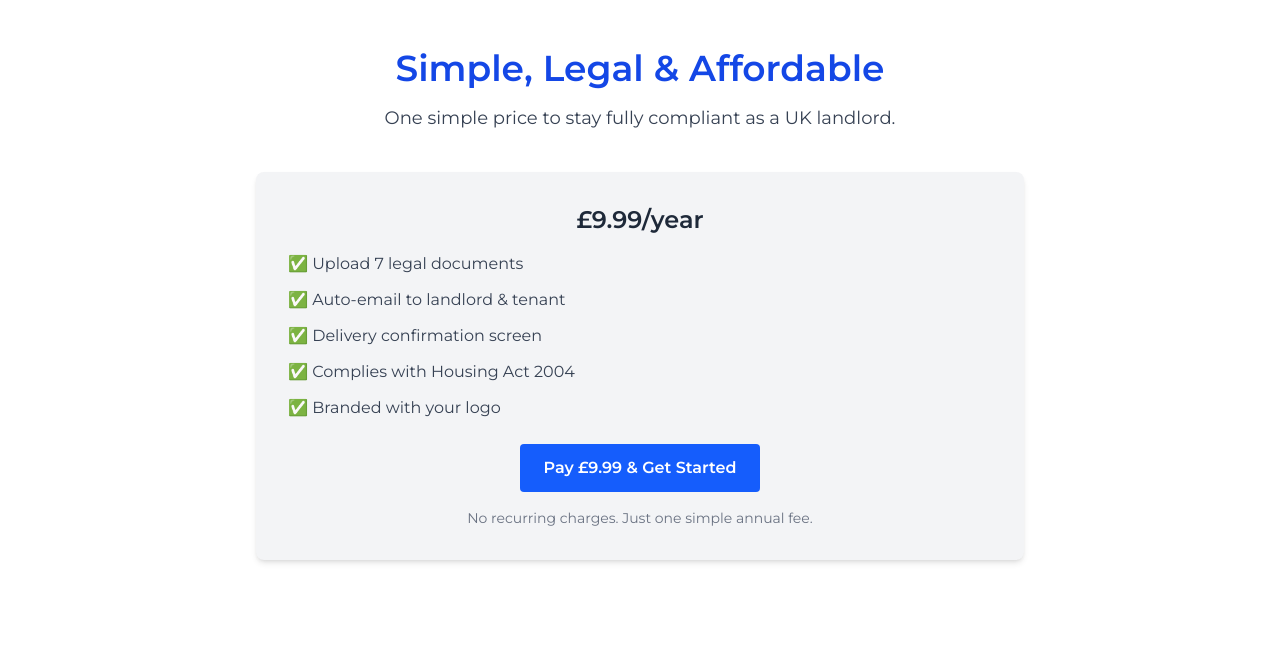
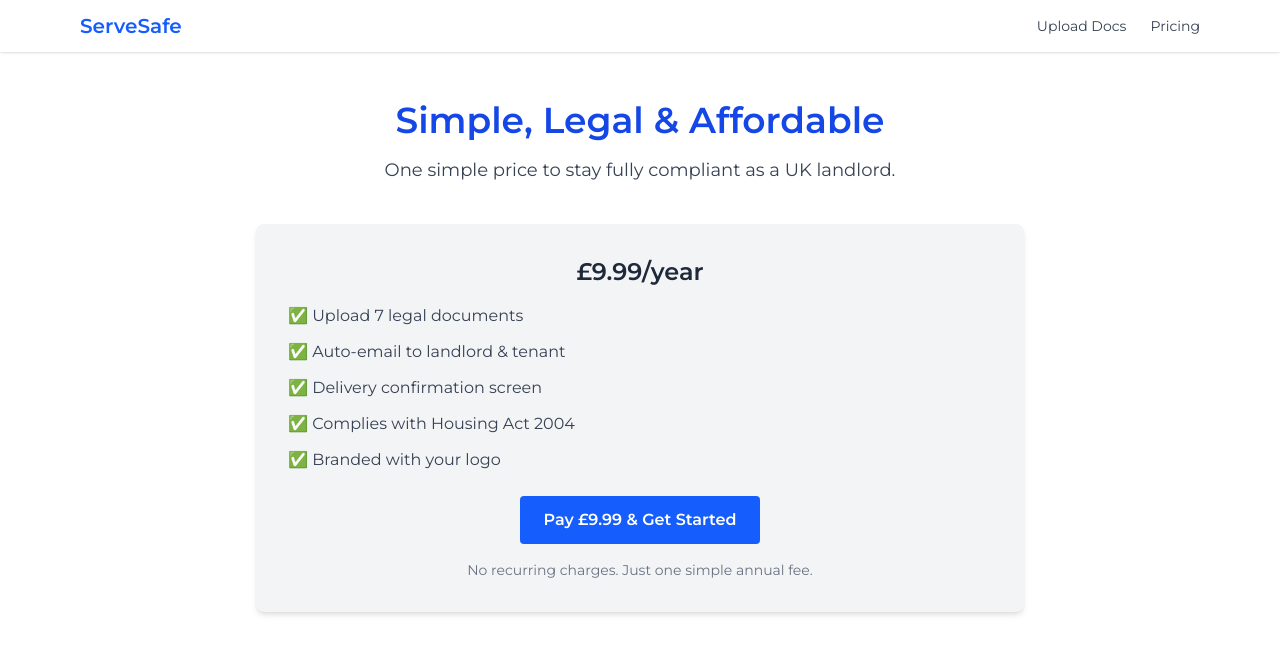
Before and after one commit to RobertMcCarthy1999/serve-safe, a Next.js app: page /pricing in a window 1280 px wide. Shown: the top 654 px of the page. Built offline with nearby package versions, Linux system fonts and the light colour scheme.

Commit message:
Add NavBar to pricing page

```diff
--- a/src/app/pricing/page.js
+++ b/src/app/pricing/page.js
@@ -1,7 +1,10 @@
 'use client';
+import NavBar from '../components/NavBar';
 
 export default function PricingPage() {
   return (
+    <>
+      <NavBar />
       <main className="min-h-screen bg-white px-6 py-12">
         <div className="max-w-3xl mx-auto text-center">
           <h1 className="text-4xl font-bold mb-4 text-blue-700">Simple, Legal & Affordable</h1>
@@ -31,5 +34,6 @@ export default function PricingPage() {
           </div>
         </div>
       </main>
+    </>
   );
 }
```
Lines whose indentation alone changed are shown as unchanged.
